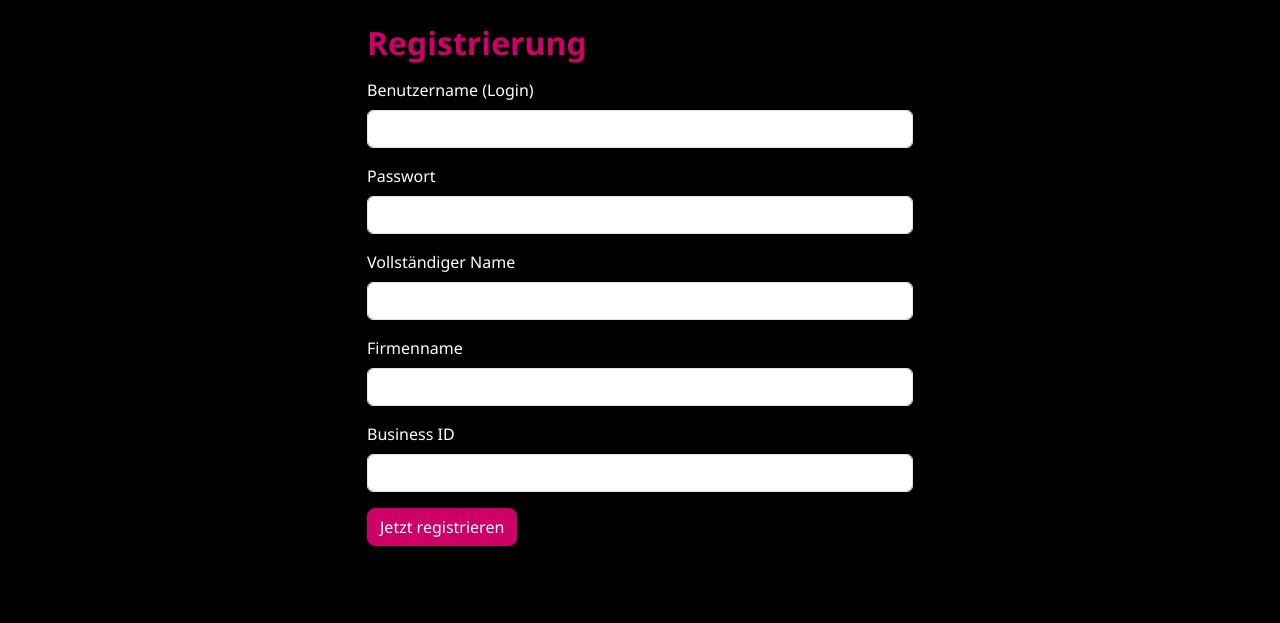
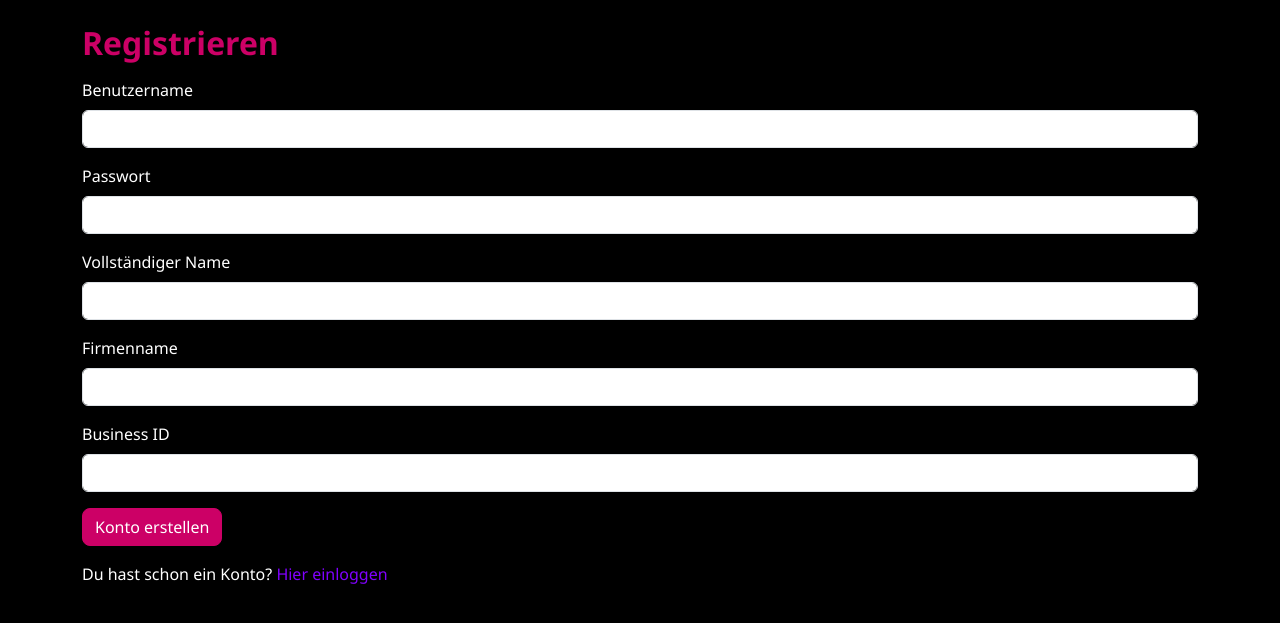
Before and after one commit to Deseoai/deseo_platform, a Flask app: page /register in a window 1280 px wide. Shown: the part 66-689 px from the top of the page. Run offline with Flask 3, Linux system fonts and the light colour scheme; some libraries are stand-ins or nearby versions.

Commit message:
Update register.html

```diff
--- a/templates/register.html
+++ b/templates/register.html
@@ -1,38 +1,40 @@
 {% extends "base.html" %}
 {% block content %}
 
-<div class="row justify-content-center">
-  <div class="col-6">
-    <h2 class="mb-3">Registrierung</h2>
-    <form method="POST">
-      <!-- Username -->
-      <div class="mb-3">
-        <label class="form-label">Benutzername (Login)</label>
-        <input name="username" class="form-control" required>
-      </div>
-      <!-- Passwort -->
-      <div class="mb-3">
-        <label class="form-label">Passwort</label>
-        <input name="password" type="password" class="form-control" required>
-      </div>
-      <!-- Vollständiger Name -->
-      <div class="mb-3">
-        <label class="form-label">Vollständiger Name</label>
-        <input name="full_name" class="form-control" required>
-      </div>
-      <!-- Firmenname -->
-      <div class="mb-3">
-        <label class="form-label">Firmenname</label>
-        <input name="company_name" class="form-control">
-      </div>
-      <!-- Business ID -->
-      <div class="mb-3">
-        <label class="form-label">Business ID</label>
-        <input name="business_id" class="form-control">
-      </div>
-      <button class="btn btn-success" type="submit">Jetzt registrieren</button>
-    </form>
+<h2>Registrieren</h2>
+
+<form method="POST" class="mt-3">
+  <div class="mb-3">
+    <label for="username" class="form-label">Benutzername</label>
+    <input type="text" class="form-control" id="username" name="username" required>
   </div>
-</div>
+
+  <div class="mb-3">
+    <label for="password" class="form-label">Passwort</label>
+    <input type="password" class="form-control" id="password" name="password" required>
+  </div>
+
+  <div class="mb-3">
+    <label for="full_name" class="form-label">Vollständiger Name</label>
+    <input type="text" class="form-control" id="full_name" name="full_name" required>
+  </div>
+
+  <div class="mb-3">
+    <label for="company_name" class="form-label">Firmenname</label>
+    <input type="text" class="form-control" id="company_name" name="company_name">
+  </div>
+
+  <div class="mb-3">
+    <label for="business_id" class="form-label">Business ID</label>
+    <input type="text" class="form-control" id="business_id" name="business_id">
+  </div>
+
+  <button type="submit" class="btn btn-success">Konto erstellen</button>
+</form>
+
+<p class="mt-3">
+  Du hast schon ein Konto?
+  <a href="{{ url_for('login') }}">Hier einloggen</a>
+</p>
 
 {% endblock %}
```
